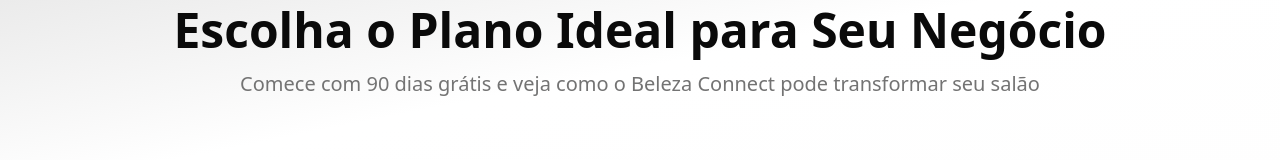
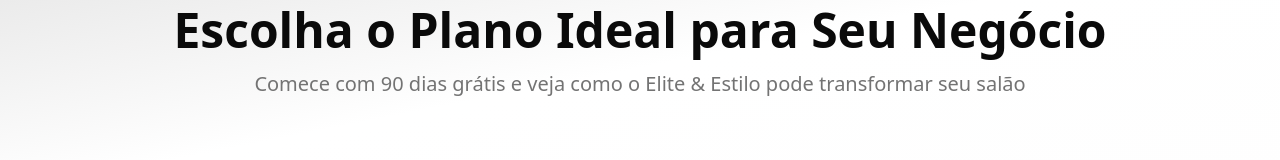
Before and after one commit to cristiano-superacao/elite-estilo, a React (Vite) app: page /planos in a window 1280 px wide. Shown: the part 126-286 px from the top of the page. Built offline with nearby package versions, Linux system fonts and the light colour scheme.

Commit message:
Rebrand completo: Beleza Connect → Elite & Estilo em todo o projeto

```diff
--- a/index.html
+++ b/index.html
@@ -4,7 +4,7 @@
     <meta charset="UTF-8" />
     <link rel="icon" type="image/x-icon" href="/favicon.ico" />
     <meta name="viewport" content="width=device-width, initial-scale=1.0" />
-    <title>Beleza Connect - Gestão para Barbearias e Salões</title>
+    <title>Elite & Estilo - Gestão para Barbearias e Salões</title>
   </head>
   <body>
     <div id="root"></div>
--- a/package.json
+++ b/package.json
@@ -1,5 +1,5 @@
 {
-  "name": "beleza-connect",
+  "name": "elite-estilo",
   "private": true,
   "version": "0.0.0",
   "type": "module",
--- a/src/pages/PlansPage.jsx
+++ b/src/pages/PlansPage.jsx
@@ -144,7 +144,7 @@
             transition={{ delay: 0.1 }}
             className="text-xl text-muted-foreground mb-8"
           >
-            Comece com 90 dias grátis e veja como o Beleza Connect pode transformar seu salão
+            Comece com 90 dias grátis e veja como o Elite & Estilo pode transformar seu salão
           </motion.p>
         </div>
       </section>
```
Also changed, not shown: 3 other files (tests, documents, lock files or other folders).
